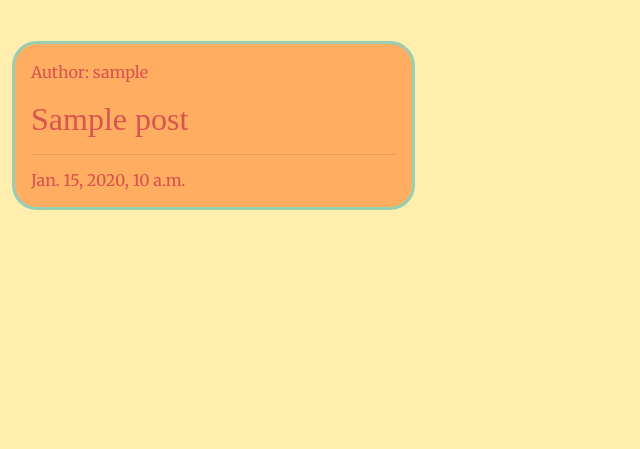
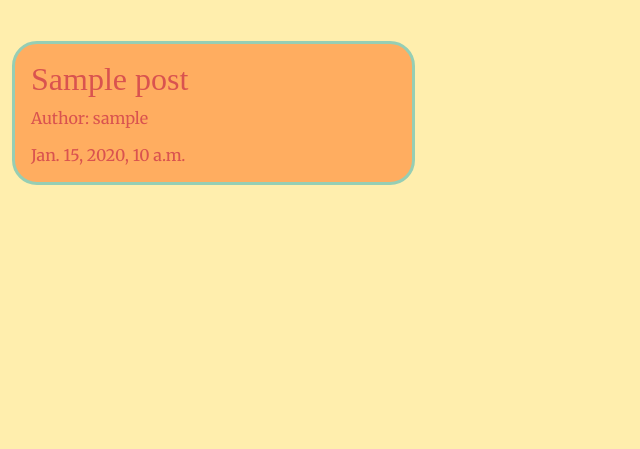
Before and after one commit to Aurora-739/Project-4-The-Baking-Blog, a Django app: page / in a window 1280 px wide. Shown: the part 156-605 px from the top of the page, without its empty margins (0-640 px from the left). Run offline with Django 4.2, Linux system fonts and the light colour scheme; tables that the repository leaves empty hold one stand-in row (values such as "Sample post"); some libraries are stand-ins or nearby versions; some web fonts are replaced.

Commit message:
fix styling issue with the navigation button

```diff
--- a/blog/templates/blog/index.html
+++ b/blog/templates/blog/index.html
@@ -13,16 +13,16 @@
                 <div class="col-md-4">
                     <div class="card custom-cards mb-4">
                         <div class="card-body">
+                            <a href="{% url 'post_detail' post.slug %}" class="post-link">
+                                <h2 class="card-title">{{ post.title }}</h2>
+                            </a>
+
                             <div class="image-container">
                                 <div class="image-flash">
                                     <p class="author">Author: {{ post.author }}</p>
                                 </div>
                             </div>
-                            <a href="{% url 'post_detail' post.slug %}" class="post-link">
-                                <h2 class="card-title">{{ post.title }}</h2>
-                            </a>
 
-                            <hr />
                             <p class="card-text h6">{{ post.created_on}}
                             </p>
                         </div>
@@ -37,13 +37,13 @@
             </div>
         </div>
     </div>
+    <div class="next-prev">
         {% if is_paginated %}
         <nav aria-label="Page navigation">
             <ul class="pagination justify-content-center">
                 {% if page_obj.has_previous %}
                 <li>
-        <a href="?page={{ page_obj.previous_page_number }}"
-          class="page-link">&laquo; PREV</a>
+                    <a href="?page={{ page_obj.previous_page_number }}" class="page-link">&laquo; PREV</a>
                 </li>
                 {% endif %}
                 {% if page_obj.has_next %}
@@ -53,6 +53,7 @@
         </nav>
         {% endif %}
     </div>
+</div>
 
 <!-- index.html content ends here -->
 {% endblock %}
--- a/static/css/style.css
+++ b/static/css/style.css
@@ -76,6 +76,9 @@ a {
     transition: 0.5s;
 }
 
+.next-prev {
+    background-color: #FFEEAD !important;
+}
 
 .footer {
     background-color: #FFAD60;
```
Also changed, not shown: 1 other file. Lines whose indentation alone changed are shown as unchanged.
